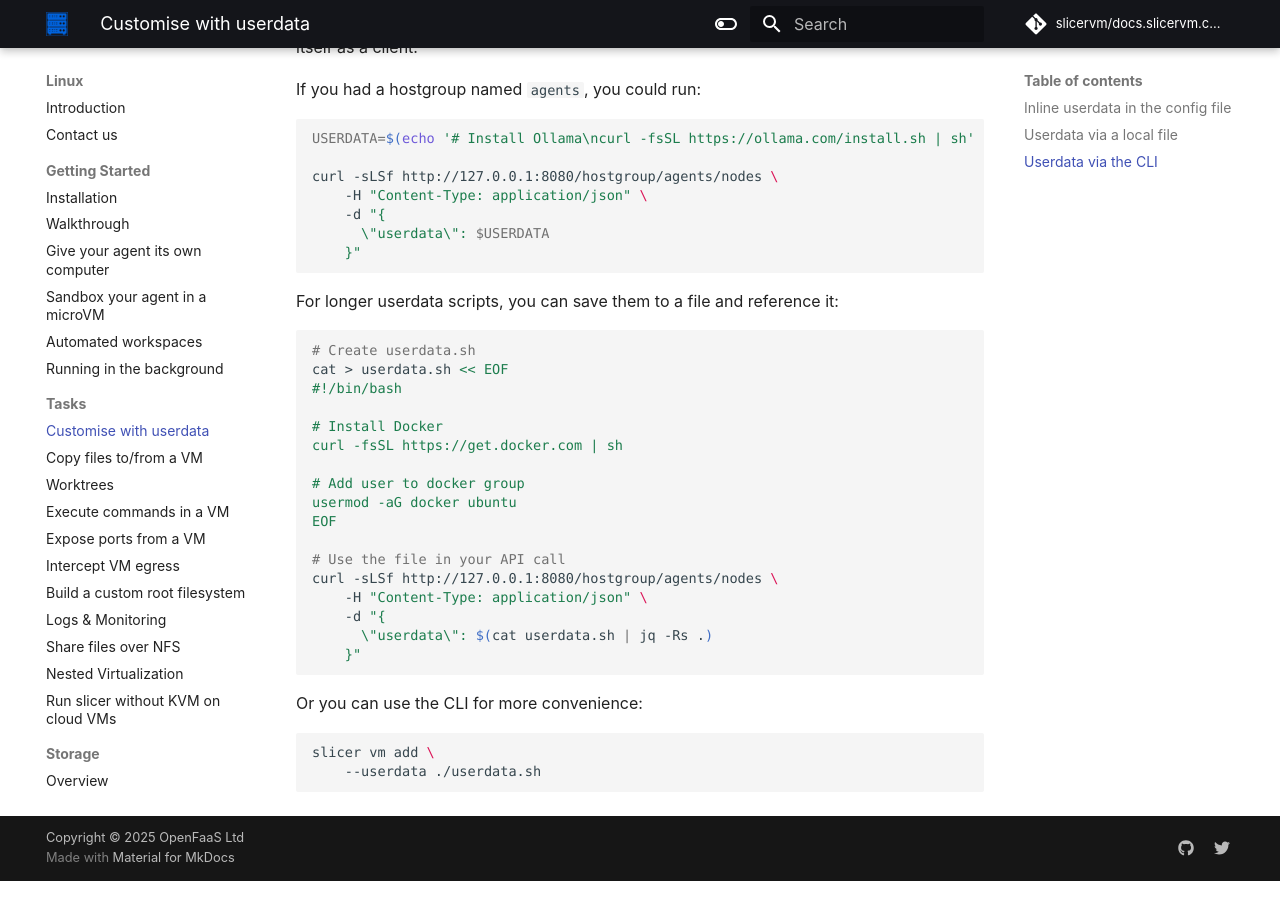
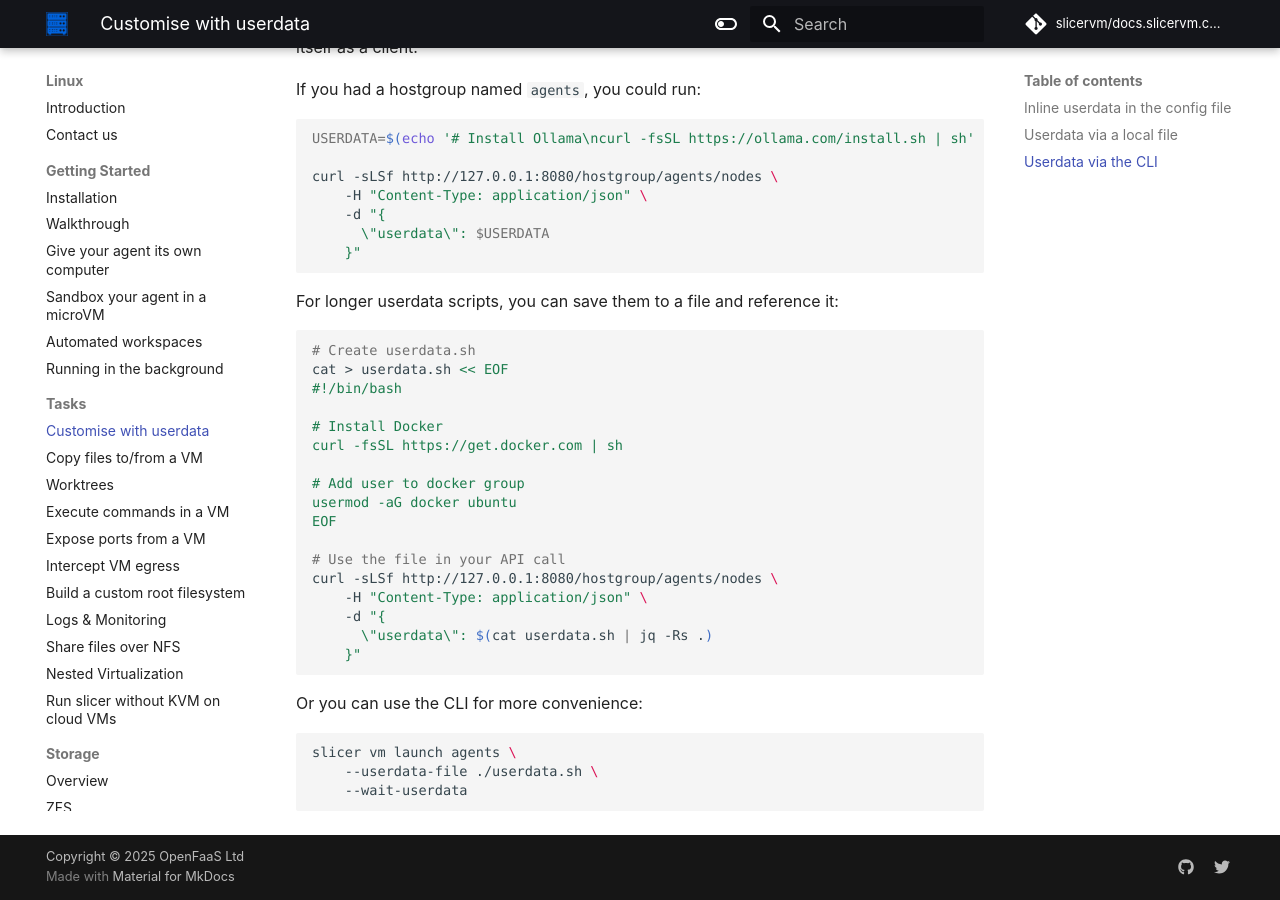
Before and after one commit to slicervm/docs.slicervm.com, an MkDocs documentation site: the page built from docs/tasks/userdata.md, in a window 1280 px wide and 900 px high, scrolled down 1431 px. Built offline with MkDocs 1.6.1 and Material for MkDocs 9.7.7, drawn with Linux system fonts in a browser that asks for light colours; some web fonts are replaced; comment, search, counter and statistics services are not loaded.

Commit message:
Fix the userdata launch example
Give the CLI command its target host group, use the file-specific userdata
flag, and wait for the script to finish before returning.

Signed-off-by: Alex Ellis (OpenFaaS Ltd) <alexellis2@gmail.com>

````diff
--- a/docs/tasks/userdata.md
+++ b/docs/tasks/userdata.md
@@ -97,6 +97,7 @@
 Or you can use the CLI for more convenience:
 
 ```bash
-slicer vm add \
-    --userdata ./userdata.sh
+slicer vm launch agents \
+    --userdata-file ./userdata.sh \
+    --wait-userdata
 ```
````
